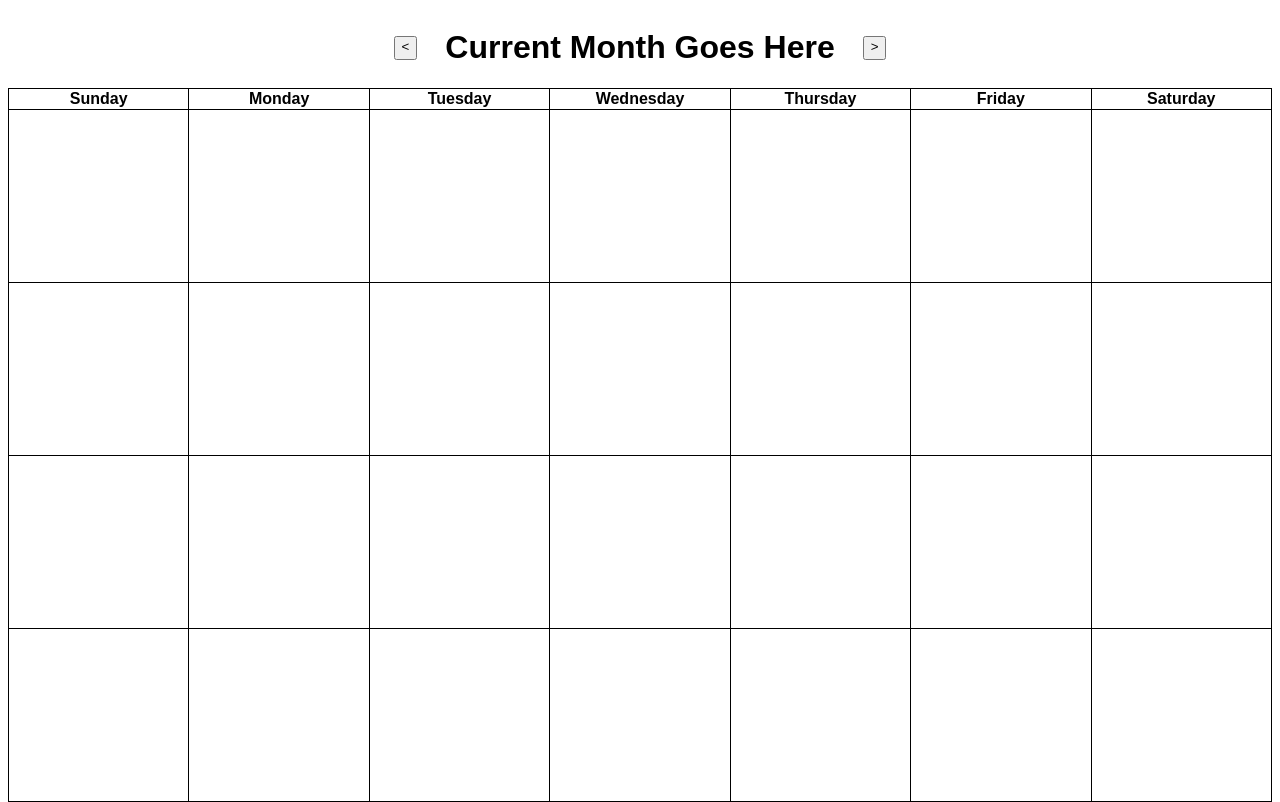
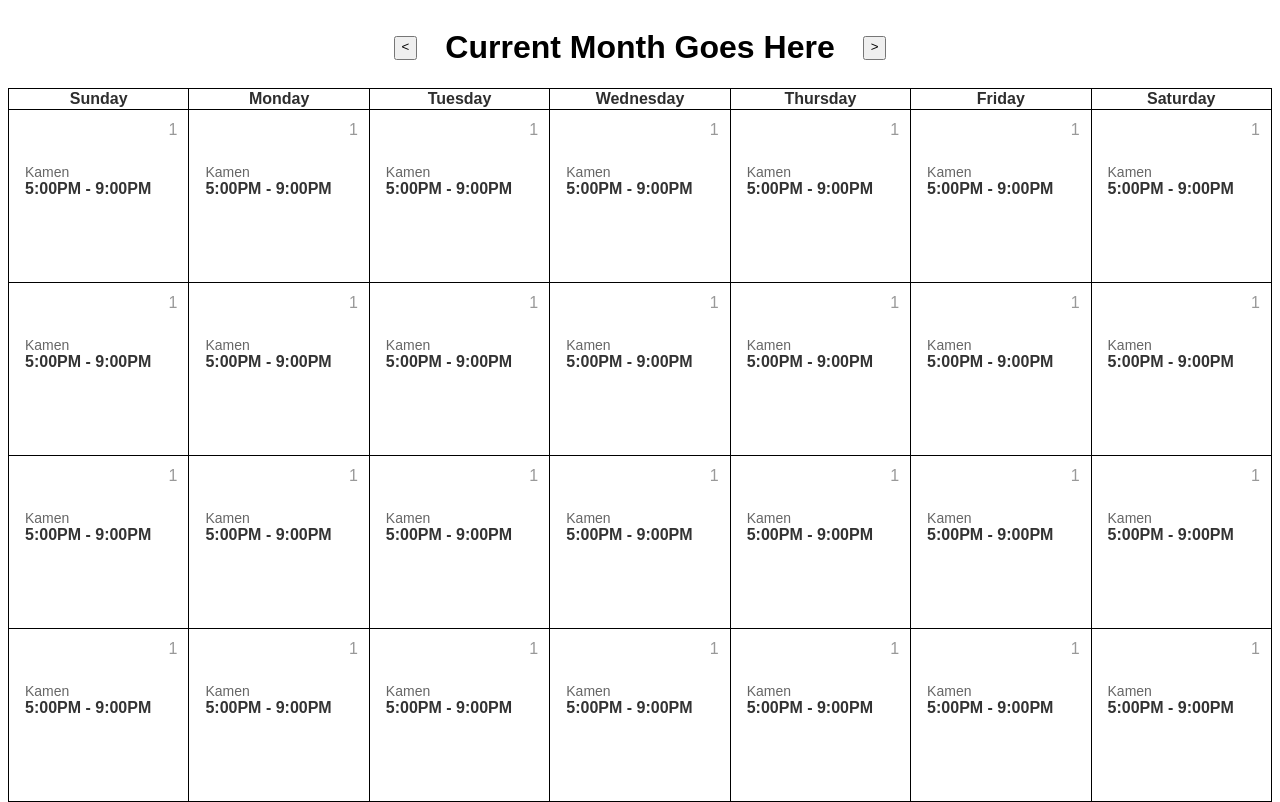
Before and after one commit to branansmith/Schedulizer, a React (Vite) app in the folder frontend/: page / in a window 1280 px wide. Built offline with nearby package versions, Linux system fonts and the light colour scheme.

Commit message:
Created employee time component and added hsl

```diff
--- a/frontend/components/CalendarDay.jsx
+++ b/frontend/components/CalendarDay.jsx
@@ -1,10 +1,12 @@
-
+import EmployeeTime from './EmployeeTime';
 
 function CalendarDay() {
     return(
         <>
             <div className="calendar-day">
-
+                <p className = "day-number">1</p>
+                <EmployeeTime/>
+                {/*potentially change colorway to grey and softer tones on the eyes, white is too bright*/}
             </div>
         </>
     )
--- a/frontend/components/EmployeeTime.jsx
+++ b/frontend/components/EmployeeTime.jsx
@@ -0,0 +1,15 @@
+
+
+function EmployeeTime() {
+    return (
+        <div className="employee-container">
+        <p className = "employee-name">Kamen</p>
+        <b className="employee-time">5:00PM - 9:00PM</b>
+        {/*figure out how to make the page repsonsive, so that when I shrink the page, it makes the entire calendar smaller*/}
+        </div>
+
+
+    )
+}
+
+export default EmployeeTime;
--- a/frontend/package.json
+++ b/frontend/package.json
@@ -10,7 +10,9 @@
     "preview": "vite preview"
   },
   "dependencies": {
+    "bootstrap": "^5.3.3",
     "react": "^19.0.0",
+    "react-bootstrap": "^2.10.9",
     "react-dom": "^19.0.0"
   },
   "devDependencies": {
--- a/frontend/src/index.css
+++ b/frontend/src/index.css
@@ -19,6 +19,7 @@ table {
 
 th {
   width: calc(100% / 7);
+  color: hsl(0,0%, 18%);
 }
 
 .table-container {
@@ -50,3 +51,46 @@ th.calendar-day-names {
 td {
   border: 1px solid black;
 }
+
+.day-number {
+  text-align: right;
+  padding: 10px;
+  margin: 0;
+  color: hsl(0,0%,60%);
+}
+
+td:hover {
+  background-color: hsl(0, 0%, 80%);
+}
+
+.employee-name {
+ font-size: 14px;
+ color: hsl(0, 0%, 40%);
+}
+
+.employee-time {
+  font-size: 16px;
+  color: hsl(0,0%, 20%);
+}
+
+
+
+.employee-container {
+  width: 100%;
+  border: 1px solid hsl(0,0, 80%);
+  border-radius: 10px;
+  background-color: hsl(0,0,40%);
+  display: flex;
+  flex-direction: column;
+  padding: 15px;
+
+}
+
+.employee-name, .employee-time {
+  white-space: nowrap;
+  overflow: hidden;
+  text-overflow: ellipsis;
+  width: 100%;
+  margin: 0;
+
+}
```
Also changed, not shown: 1 other file (tests, documents, lock files or other folders).
